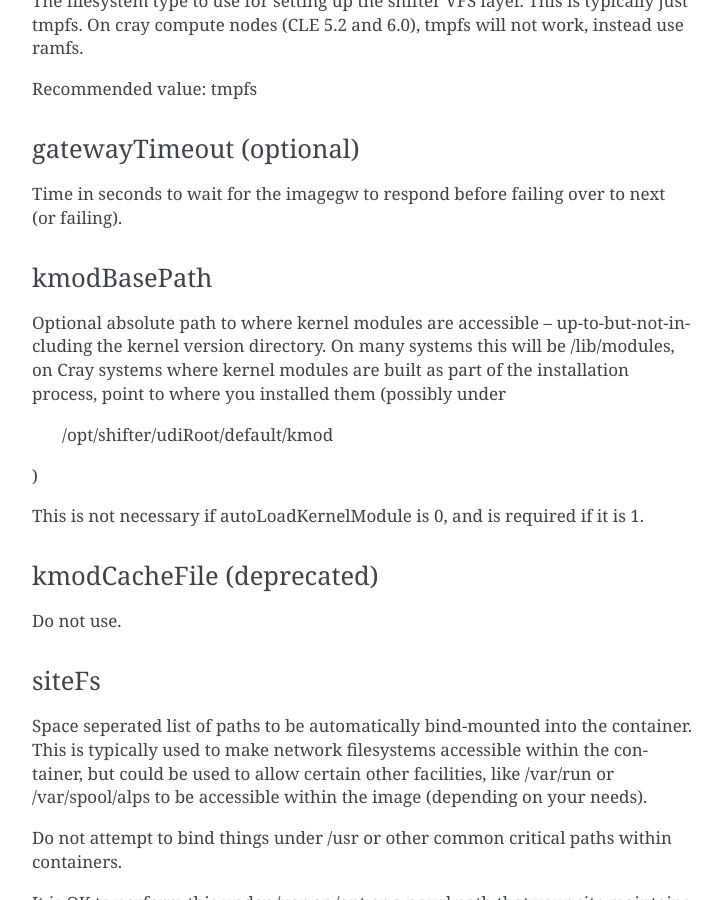
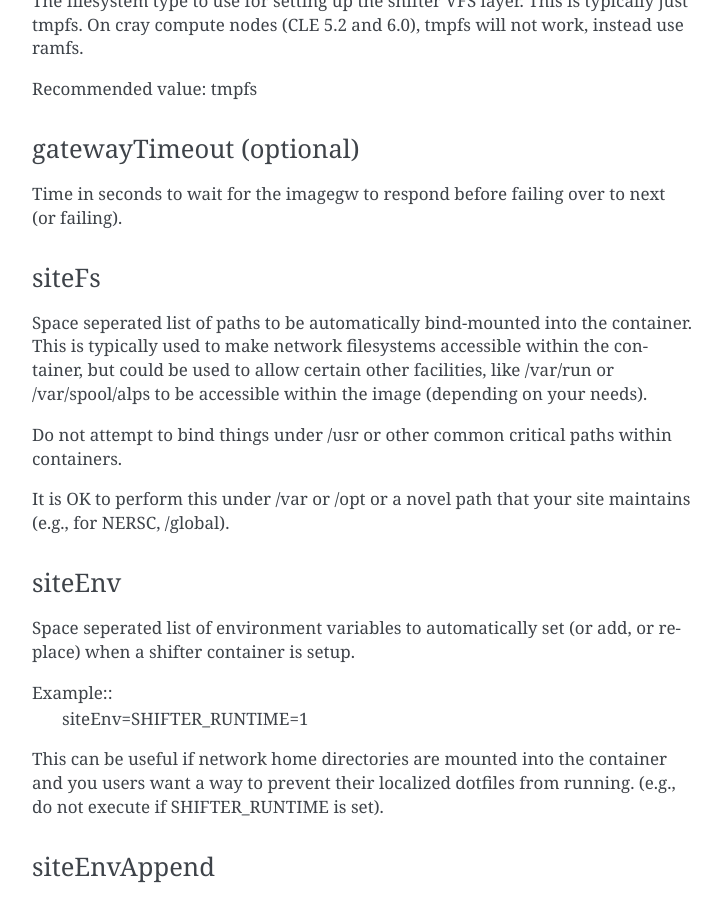
Before and after one commit to NERSC/shifter, a Sphinx documentation site: the page built from doc/config/udiRoot.conf.rst, in a window 1280 px wide and 900 px high, scrolled down 3871 px. Shown: the whole window, without its empty margins (388-1110 px from the left). Built offline with Sphinx 7.4.7, drawn with Linux system fonts in a browser that asks for light colours; some of the changed text lies outside the part shown.

Commit message:
remove legacy support for kmodBasePath and kmodCacheFile configuration files

```diff
--- a/doc/config/udiRoot.conf.rst
+++ b/doc/config/udiRoot.conf.rst
@@ -170,23 +170,6 @@ gatewayTimeout (optional)
 Time in seconds to wait for the imagegw to respond before
 failing over to next (or failing).
 
-kmodBasePath
-------------
-Optional absolute path to where kernel modules are accessible --
-up-to-but-not-including the kernel version directory.  On many
-systems this will be /lib/modules, on Cray systems where kernel
-modules are built as part of the installation process, point to
-where you installed them (possibly under
-        /opt/shifter/udiRoot/default/kmod
-)
-
-This is not necessary if autoLoadKernelModule is 0, and is required
-if it is 1.
-
-kmodCacheFile (deprecated)
---------------------------
-Do not use.
-
 siteFs
 ------
 Space seperated list of paths to be automatically bind-mounted into
```
